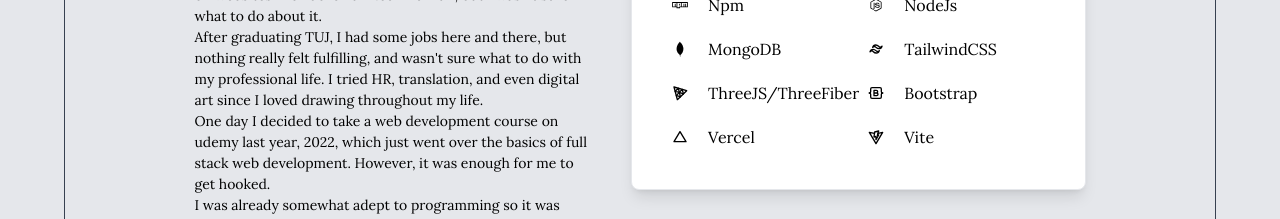
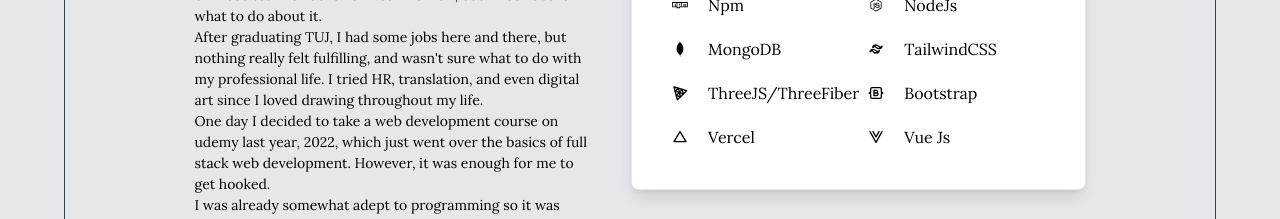
Before and after one commit to bap-ssbm/portfolio, a Next.js app: page /about in a window 1280 px wide. Shown: the part 1120-1339 px from the top of the page. Built offline with nearby package versions, Linux system fonts and the light colour scheme.

Commit message:
Add files via upload

```diff
--- a/app/MainComponents/About/Coding.tsx
+++ b/app/MainComponents/About/Coding.tsx
@@ -3,7 +3,7 @@ import { DiReact, DiGitMerge, DiNpm, DiJavascript1, DiNodejsSmall, DiMongodb } f
 import { FiFramer } from 'react-icons/fi'
 
 import CodingItem from './CodingItem'
-import { TbBrandNextjs, TbBrandTypescript,TbBrandTailwind, TbBrandThreejs, TbBrandBootstrap,TbBrandVercel, TbBrandVite } from 'react-icons/tb'
+import { TbBrandNextjs, TbBrandVue, TbBrandTypescript,TbBrandTailwind, TbBrandThreejs, TbBrandBootstrap,TbBrandVercel, TbBrandVite } from 'react-icons/tb'
 interface CodingProps {
 
 }
@@ -26,7 +26,7 @@ const Coding: FC<CodingProps> = ({ }) => {
                 <CodingItem logo={<TbBrandThreejs/>}>ThreeJS/ThreeFiber</CodingItem>
                 <CodingItem logo={<TbBrandBootstrap/>}>Bootstrap</CodingItem>
                 <CodingItem logo={<TbBrandVercel/>}>Vercel</CodingItem>
-                <CodingItem logo={<TbBrandVite/>}>Vite</CodingItem>
+                <CodingItem logo={<TbBrandVue/>}>Vue Js</CodingItem>
             </ul>
         </div>
     )
```
